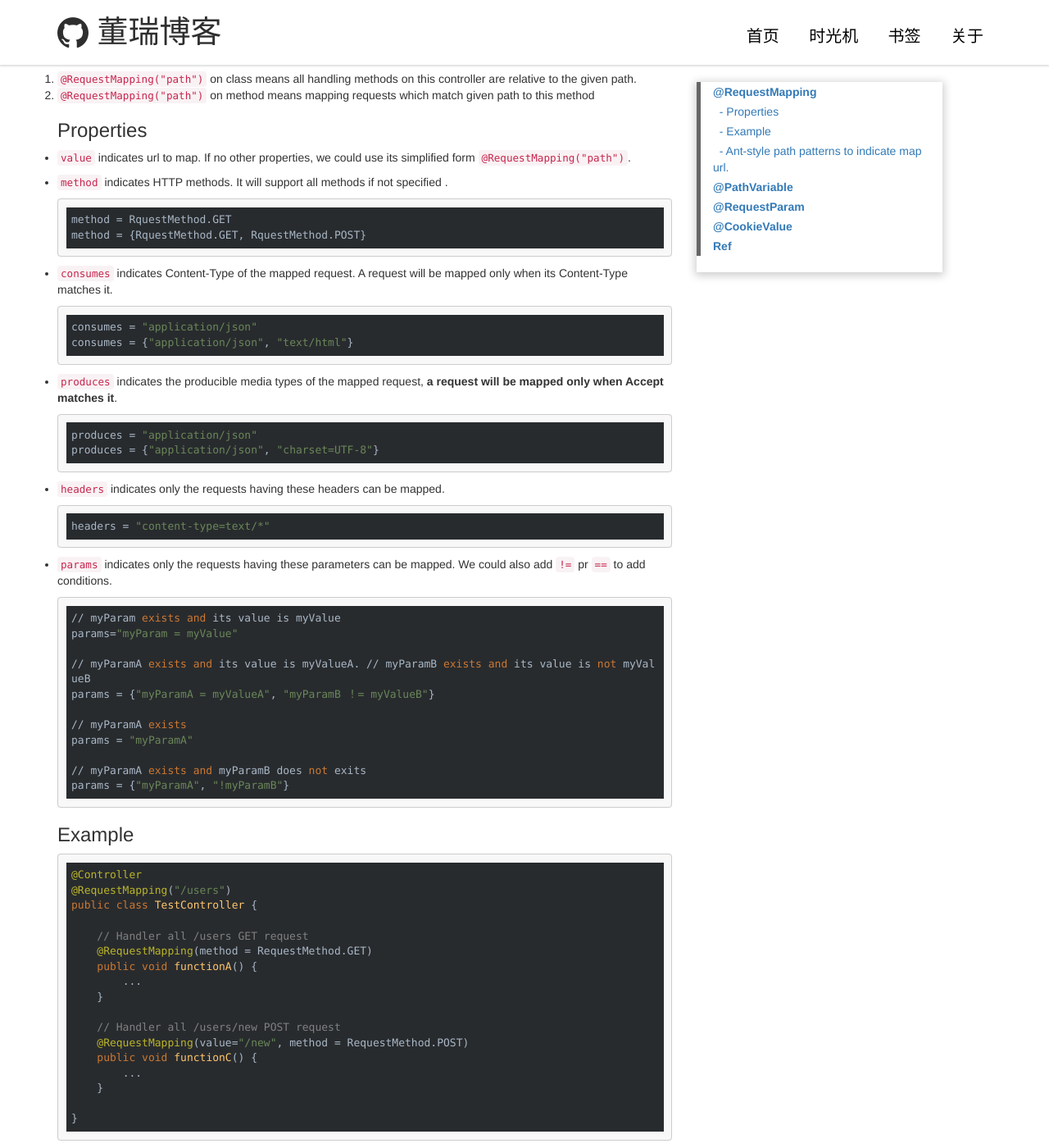
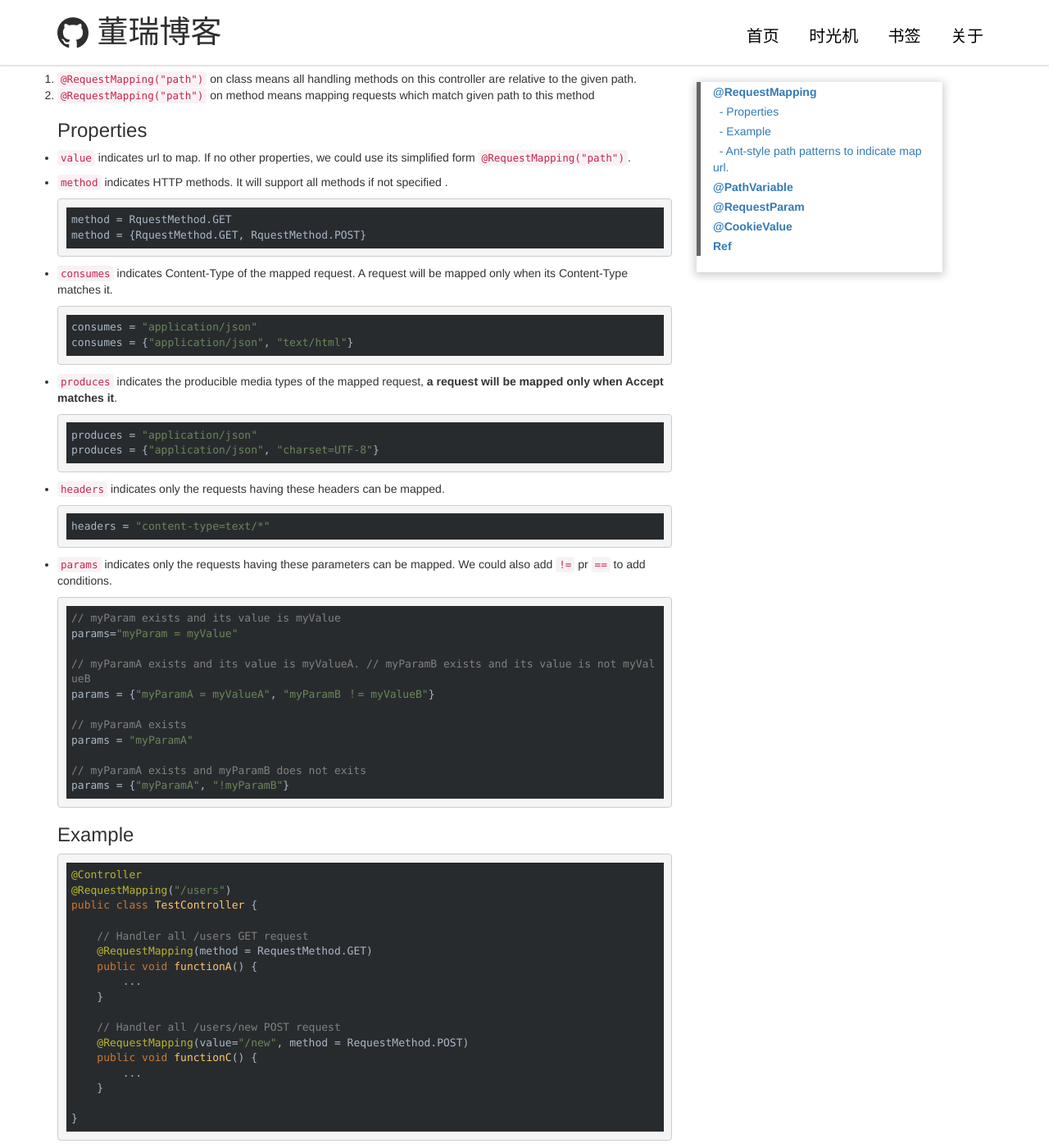
Before and after one commit to yifenzhong/imrui.github.io, a Jekyll site: the page built from _posts/2016-07-04-SpringMVC-RequestMapping.md, in a window 1280 px wide and 1400 px high, scrolled down 525 px. Shown: the whole window at 82% size. Built offline with Jekyll 4.4.1, drawn with Linux system fonts in a browser that asks for light colours; comment, search, counter and statistics services are not loaded; some of the changed text lies outside the part shown.

Commit message:
disable highlighter in kramdown

````diff
--- a/_config.yml
+++ b/_config.yml
@@ -41,7 +41,7 @@ gems:
   - jekyll-geo-pattern
   - jekyll-github-metadata
   - kramdown
-  - rouge
+#  - rouge
 
 markdown: kramdown
 lsi: false
@@ -50,8 +50,10 @@ incremental: false
 
 kramdown:
   input:  GFM
-  enable_coderay: true
-  syntax_highlighter: rouge
+  syntax_highlighter_opts:
+    disable: true
+#  enable_coderay: true
+#  syntax_highlighter: rouge
 
 # Pagination
 paginate: 10
--- a/_includes/footer.html
+++ b/_includes/footer.html
@@ -18,6 +18,7 @@
     {% for javascript in page.javascript %}
     <script src="/assets/js/{{javascript}}"></script>
     {% endfor %}
+    <script>hljs.initHighlightingOnLoad();</script>
     {% if site.google_analytics.enable %}
     <!-- Google Analytics -->
     <div style="display:none">
@@ -31,6 +32,5 @@
       </script>
     </div>
     {% endif %}
-    <script>hljs.initHighlightingOnLoad();</script>
   </div>
 </footer>
--- a/_posts/2016-07-04-SpringMVC-RequestMapping.md
+++ b/_posts/2016-07-04-SpringMVC-RequestMapping.md
@@ -20,34 +20,34 @@ Annotation for **mapping web requests onto specific handler classes and/or handl
 
 * `method` indicates HTTP methods. It will support all methods if not specified .
 
-```
+```java
 method = RquestMethod.GET
 method = {RquestMethod.GET, RquestMethod.POST}
 ```
 
 * `consumes` indicates Content-Type of the mapped request. A request will be mapped only when its Content-Type matches it.
 
-```
+```java
 consumes = "application/json"
 consumes = {"application/json", "text/html"}
 ```
 
 * `produces` indicates the producible media types of the mapped request, **a request will be mapped only when Accept matches it**.
 
-```
+```java
 produces = "application/json"
 produces = {"application/json", "charset=UTF-8"}
 ```
 
 * `headers` indicates only the requests having these headers can be mapped.
 
-```
+```java
 headers = "content-type=text/*"
 ```
 
 * `params` indicates only the requests having these parameters can be mapped. We could also add `!=` pr `==` to add conditions.
 
-```
+```java
 // myParam exists and its value is myValue
 params="myParam = myValue"
 
@@ -63,7 +63,7 @@ params = {"myParamA", "!myParamB"}
 
 ### Example
 
-```
+```java
 @Controller
 @RequestMapping("/users")
 public class TestController {
@@ -96,7 +96,7 @@ public class TestController {
 
 >If we do not specify the url placeholder name like `@PathVariable('name')`, we must keep method parameter name  same as url placeholder.
 
-```
+```java
 @Controller
 @RequestMapping("/users")
 public class TestController {
@@ -117,7 +117,7 @@ public class TestController {
 
 A more complex example:
 
-```
+```java
 @Controller
 @RequestMapping("/users/{userId}")
 public class TestController {
@@ -136,7 +136,7 @@ It is used to **bind request parameters to a method parameter in the controller*
 
 As usual, we do it like this `request.getParameter("name")`, now with annotation:
 
-```
+```java
 @RequestMapping(value="/user/{userId}/books", method = RequestMethod.GET)
 public void test(
 	@PathVariable("userId") int user,
@@ -159,7 +159,7 @@ It has three properties:
 
 Same as `@RequestParam` but bind cookie values to a method parameter. It also has three properties `value`, `required` and `defaultValue` which are also the same
 
-```
+```java
 @RequestMapping(value="/user", method = RequestMethod.GET)
 public void test(@CookieValue("foo") String valueFromCookie) {
   	...
````
Also changed, not shown: _posts/2016-07-14-test.md (added, +32 -0 lines).
